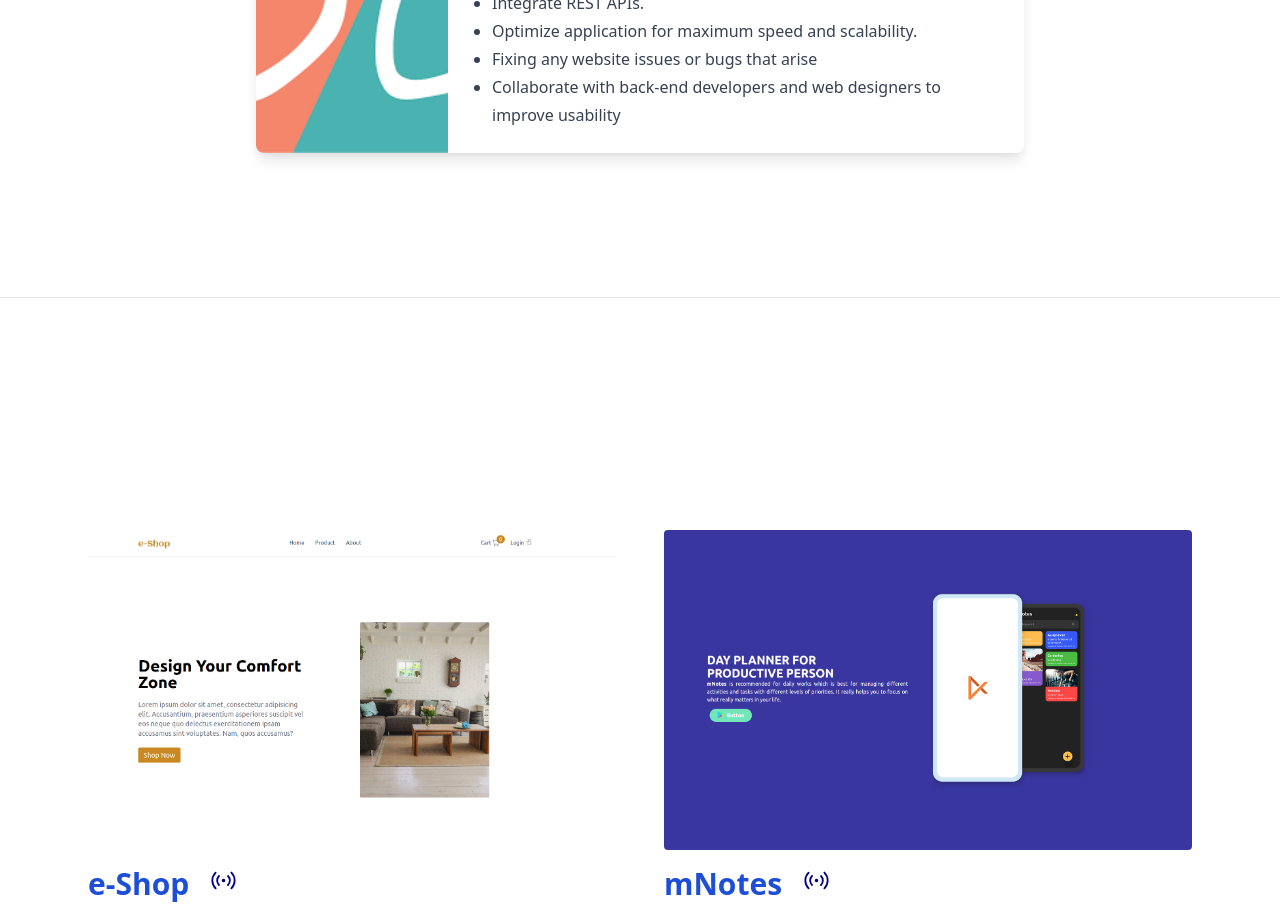
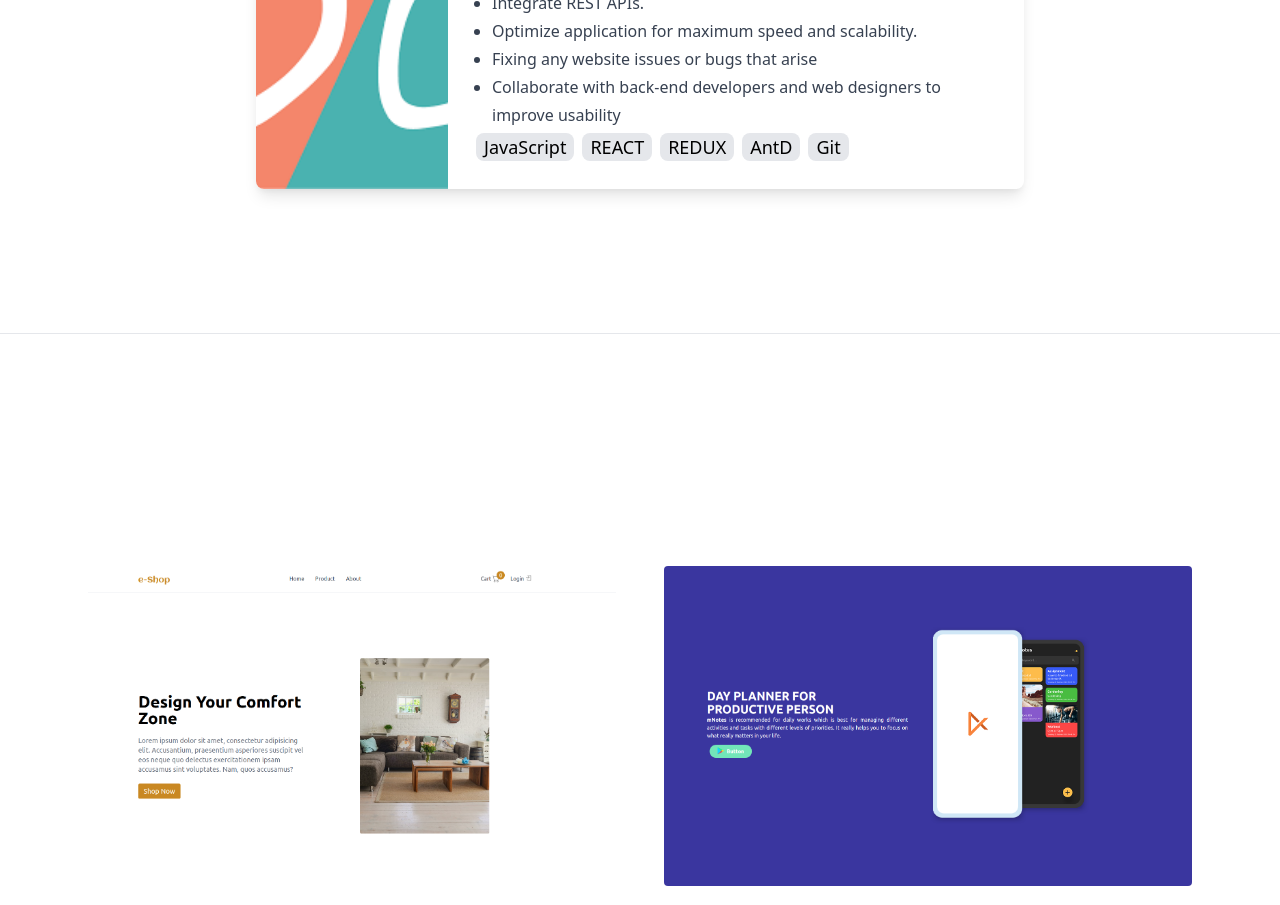
Before and after one commit to Sparrow48/nasib-portfolio, a React (Create React App) app: page / in a window 1280 px wide. Shown: the part 2380-3285 px from the top of the page. Built offline with nearby package versions, Linux system fonts and the light colour scheme; some icons are missing.

Commit message:
Add tech stack to experience section.

```diff
--- a/src/components/Experience.js
+++ b/src/components/Experience.js
@@ -38,6 +38,16 @@ const Experience = () => {
                                 </ul>
                             </div>
 
+                            <div>
+                                <ul className="flex flex-wrap text-lg md:max-w-sm">
+                                    <li className="flex px-2 m-1 bg-gray-200 rounded-lg">JavaScript</li>
+                                    <li className="flex px-2 m-1 bg-gray-200 rounded-lg">REACT</li>
+                                    <li className="flex px-2 m-1 bg-gray-200 rounded-lg">REDUX</li>
+                                    <li className="flex px-2 m-1 bg-gray-200 rounded-lg">AntD</li>
+                                    <li className="flex px-2 m-1 bg-gray-200 rounded-lg">Git</li>
+                                </ul>
+                            </div>
+
                         </div>
                     </div>
                 </div>
```
